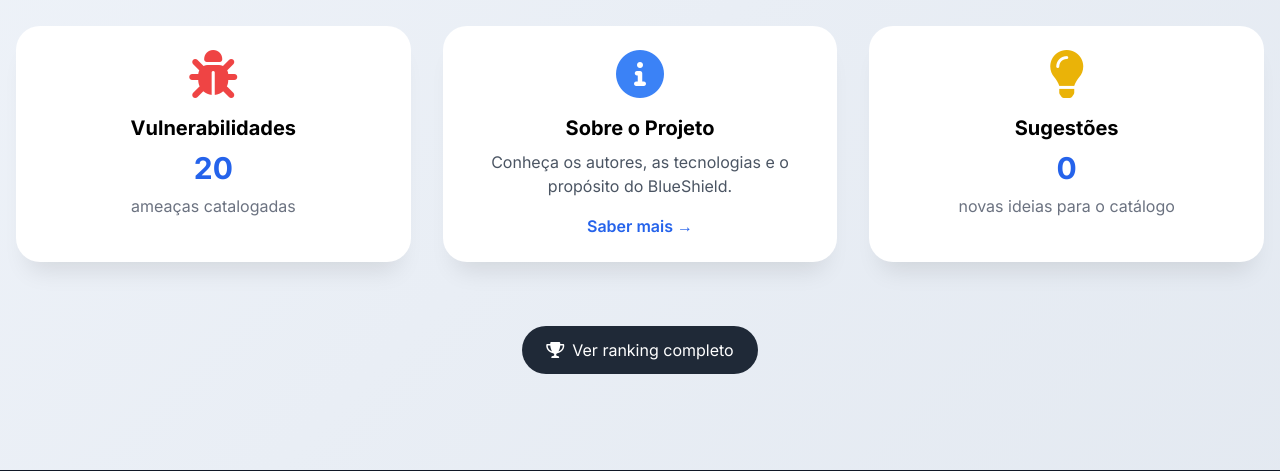
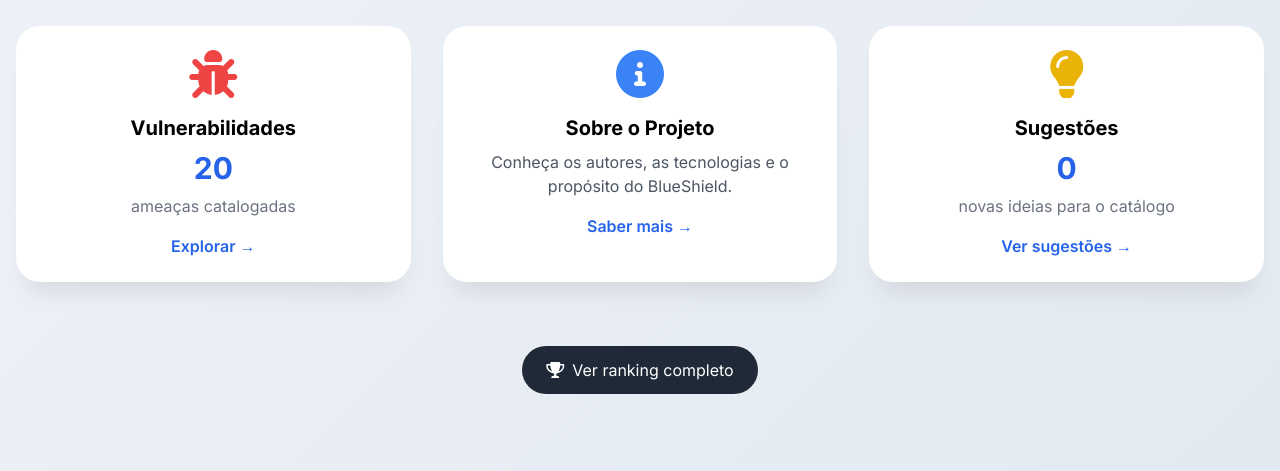
Before and after one commit to MisterPablito/Web-Server-Blue-Shield, a Django app: page / in a window 1280 px wide. Shown: the part 574-1045 px from the top of the page. Run offline with Django 5.2, Linux system fonts and the light colour scheme; data comes from the database, SQL or seed files in the repository; data that the repository does not hold is empty; some libraries are stand-ins or nearby versions.

Commit message:
Uniformiza cards da home adicionando setas nos três cards

```diff
--- a/social/templates/social/home.html
+++ b/social/templates/social/home.html
@@ -11,17 +11,18 @@
     </div>
 </div>
 
-<!-- Cards interativos -->
+<!-- Cards uniformes com seta em todos -->
 <div class="grid md:grid-cols-3 gap-8 mt-16">
-    <!-- Card Vulnerabilidades -> redireciona para /lista/ -->
+    <!-- Card Vulnerabilidades -->
     <a href="/lista/" class="card p-6 text-center hover:scale-105 transition cursor-pointer block">
         <i class="fas fa-bug text-5xl text-red-500"></i>
         <h3 class="text-xl font-bold mt-4">Vulnerabilidades</h3>
         <p class="text-3xl font-bold text-blue-600 mt-2">{{ total_vulnerabilidades }}</p>
         <p class="text-gray-500 mt-2">ameaças catalogadas</p>
+        <p class="text-blue-600 mt-4 font-semibold">Explorar →</p>
     </a>
 
-    <!-- Card Sobre -> redireciona para /about/ (substitui os comentários) -->
+    <!-- Card Sobre -->
     <a href="/about/" class="card p-6 text-center hover:scale-105 transition cursor-pointer block">
         <i class="fas fa-info-circle text-5xl text-blue-500"></i>
         <h3 class="text-xl font-bold mt-4">Sobre o Projeto</h3>
@@ -29,12 +30,13 @@
         <p class="text-blue-600 mt-4 font-semibold">Saber mais →</p>
     </a>
 
-    <!-- Card Sugestões -> redireciona para /sugestoes/ -->
+    <!-- Card Sugestões -->
     <a href="/sugestoes/" class="card p-6 text-center hover:scale-105 transition cursor-pointer block">
         <i class="fas fa-lightbulb text-5xl text-yellow-500"></i>
         <h3 class="text-xl font-bold mt-4">Sugestões</h3>
         <p class="text-3xl font-bold text-blue-600 mt-2">{{ total_sugestoes }}</p>
         <p class="text-gray-500 mt-2">novas ideias para o catálogo</p>
+        <p class="text-blue-600 mt-4 font-semibold">Ver sugestões →</p>
     </a>
 </div>
 
```
